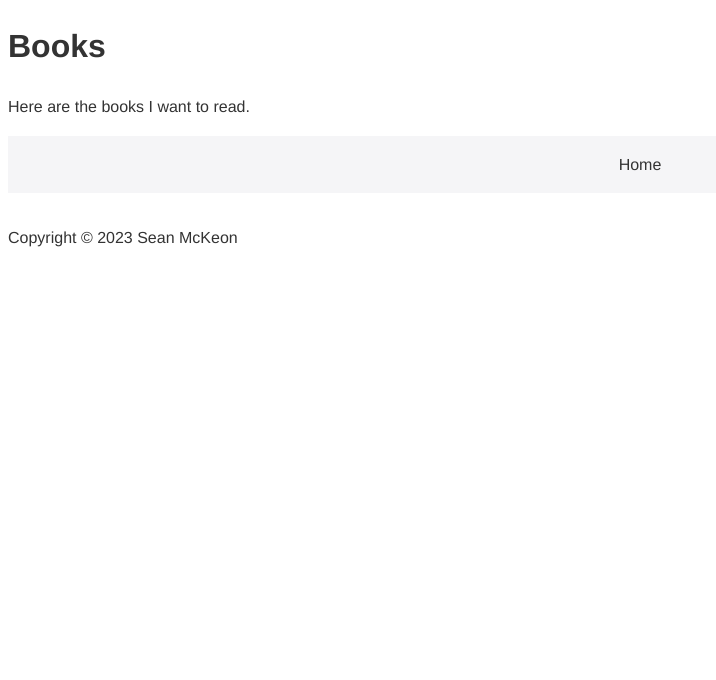
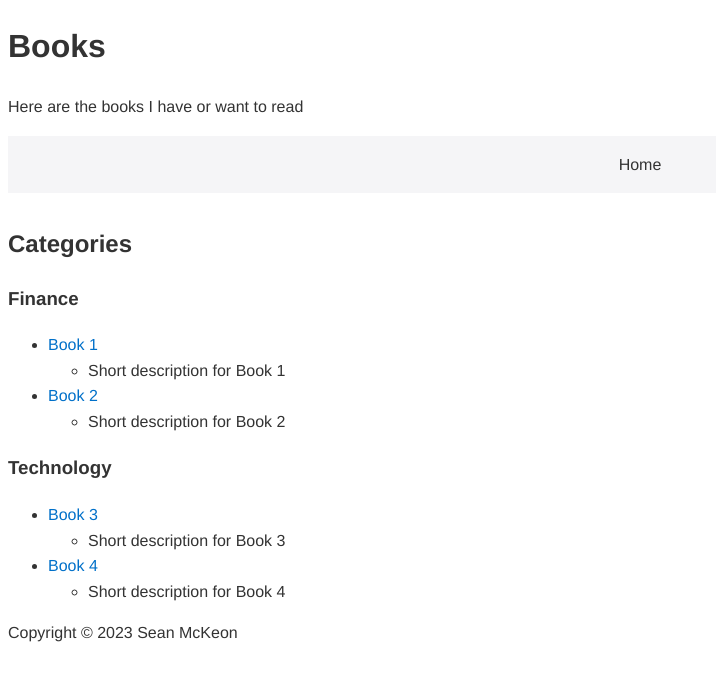
Before and after one commit to seanmckeon/seanmckeon.github.io, a plain HTML site: page books.html in a window 1280 px wide. Shown: the whole page, without its empty margins (0-716 px from the left). Drawn offline with Linux system fonts and the light colour scheme.

Commit message:
Update books.html

```diff
--- a/books.html
+++ b/books.html
@@ -2,19 +2,49 @@
 <html>
 <head>
     <title>Books</title>
-<link rel="stylesheet" type="text/css" href="styles.css">
+    <link rel="stylesheet" type="text/css" href="styles.css">
 </head>
 <body>
     <h1>Books</h1>
-    <p>Here are the books I want to read.</p>
+    <p>Here are the books I have or want to read</p>
     <nav>
         <ul>
             <li><a href="index.html">Home</a></li>
         </ul>
     </nav>
-<footer>
-    <p>Copyright &copy; <span id="year"></span> Sean McKeon</p>
-</footer>
-<script src="script.js"></script>
+
+    <h2>Categories</h2>
+
+    <h3>Finance</h3>
+    <ul>
+        <li>
+            <a href="book-link-1.html">Book 1</a>
+            <ul><li>Short description for Book 1</li></ul>
+        </li>
+        <li>
+            <a href="book-link-2.html">Book 2</a>
+            <ul><li>Short description for Book 2</li></ul>
+        </li>
+    </ul>
+
+    <h3>Technology</h3>
+    <ul>
+        <li>
+            <a href="book-link-3.html">Book 3</a>
+            <ul><li>Short description for Book 3</li></ul>
+        </li>
+        <li>
+            <a href="book-link-4.html">Book 4</a>
+            <ul><li>Short description for Book 4</li></ul>
+        </li>
+    </ul>
+
+    <!-- And so on for other categories -->
+
+    <footer>
+        <p>Copyright &copy; <span id="year"></span> Sean McKeon</p>
+    </footer>
+
+    <script src="script.js"></script>
 </body>
 </html>
```
